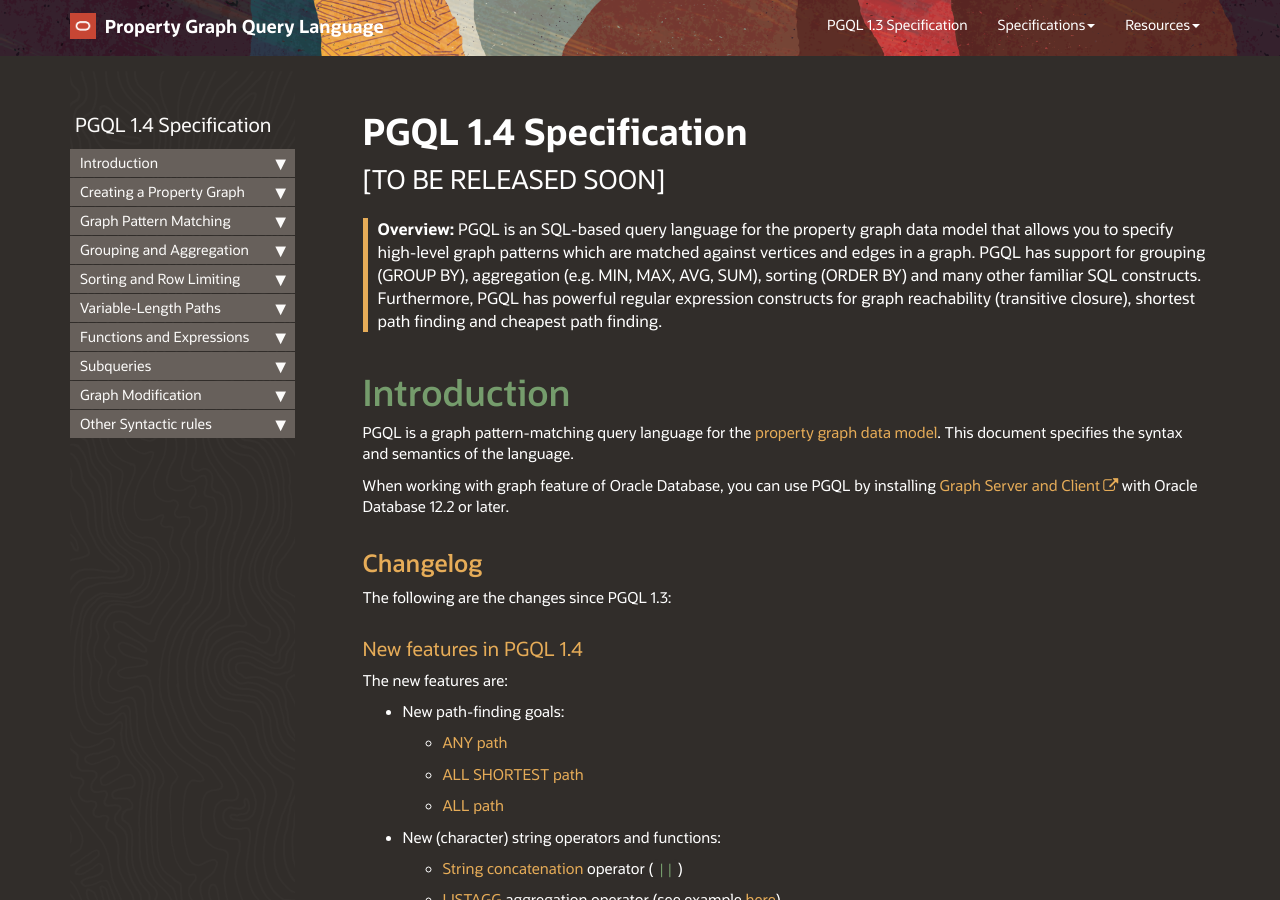
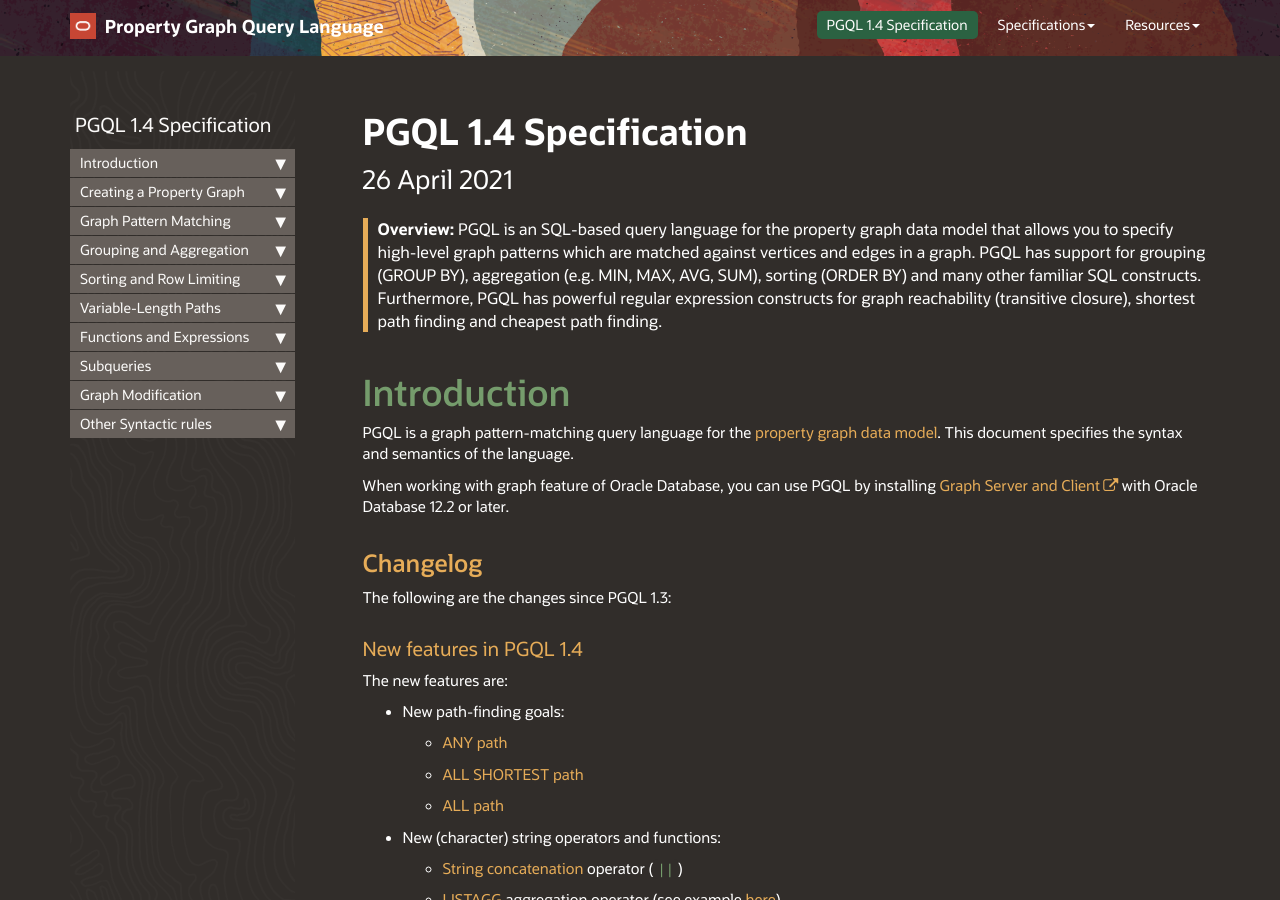
Before and after one commit to oracle/pgql-lang, a Jekyll site: the page built from pages/pgql-1.4-spec.md, in a window 1280 px wide and 900 px high. Built offline with Jekyll 4.4.1, drawn with Linux system fonts in a browser that asks for light colours; nearby versions of some CDN libraries; comment, search, counter and statistics services are not loaded.

Commit message:
add PGQL 1.4 release date

```diff
--- a/_data/topnav.yml
+++ b/_data/topnav.yml
@@ -4,8 +4,8 @@
 
 - title: Topnav
   items:
-    - title: PGQL 1.3 Specification
-      url: /spec/1.3/
+    - title: PGQL 1.4 Specification
+      url: /spec/1.4/
 
 ## Topnav dropdowns
 topnav_dropdowns:
--- a/pages/pgql-1.4-spec.md
+++ b/pages/pgql-1.4-spec.md
@@ -1,6 +1,6 @@
 ---
 title: "PGQL 1.4 Specification"
-date: "[TO BE RELEASED SOON]"
+date: "26 April 2021"
 permalink: /spec/1.4/
 summary: "PGQL is an SQL-based query language for the property graph data model that allows
 you to specify high-level graph patterns which are matched against vertices and edges in a graph.
```
